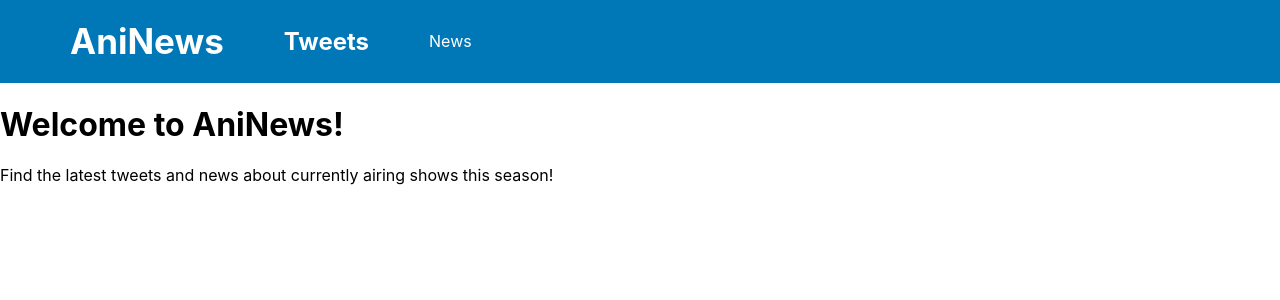
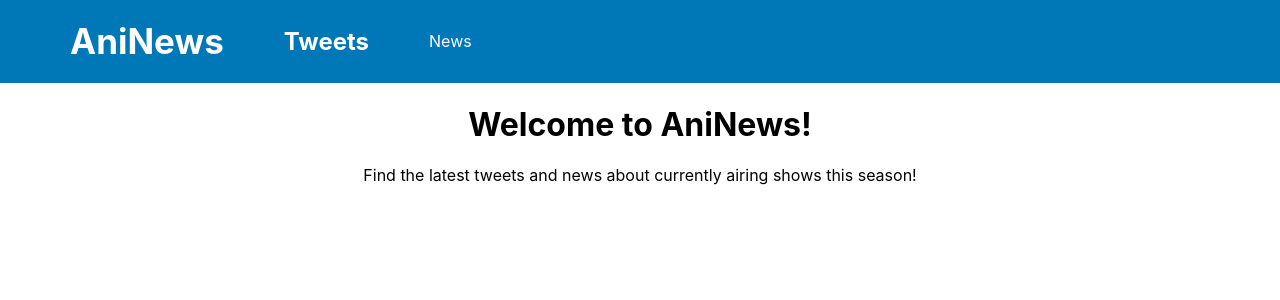
Before and after one commit to GoannaCodes/TwitterJikanNewsMashup, a React (Create React App) app in the folder client/: page / in a window 1280 px wide. Shown: the top 300 px of the page. Built offline with nearby package versions, Linux system fonts and the light colour scheme.

Commit message:
Added style to center elements

```diff
--- a/client/src/App.css
+++ b/client/src/App.css
@@ -5,6 +5,9 @@ header{
   color: white;
 }
 
+.content{
+  text-align: center;
+}
 nav ul{
   list-style: none;
   display: flex;
```
